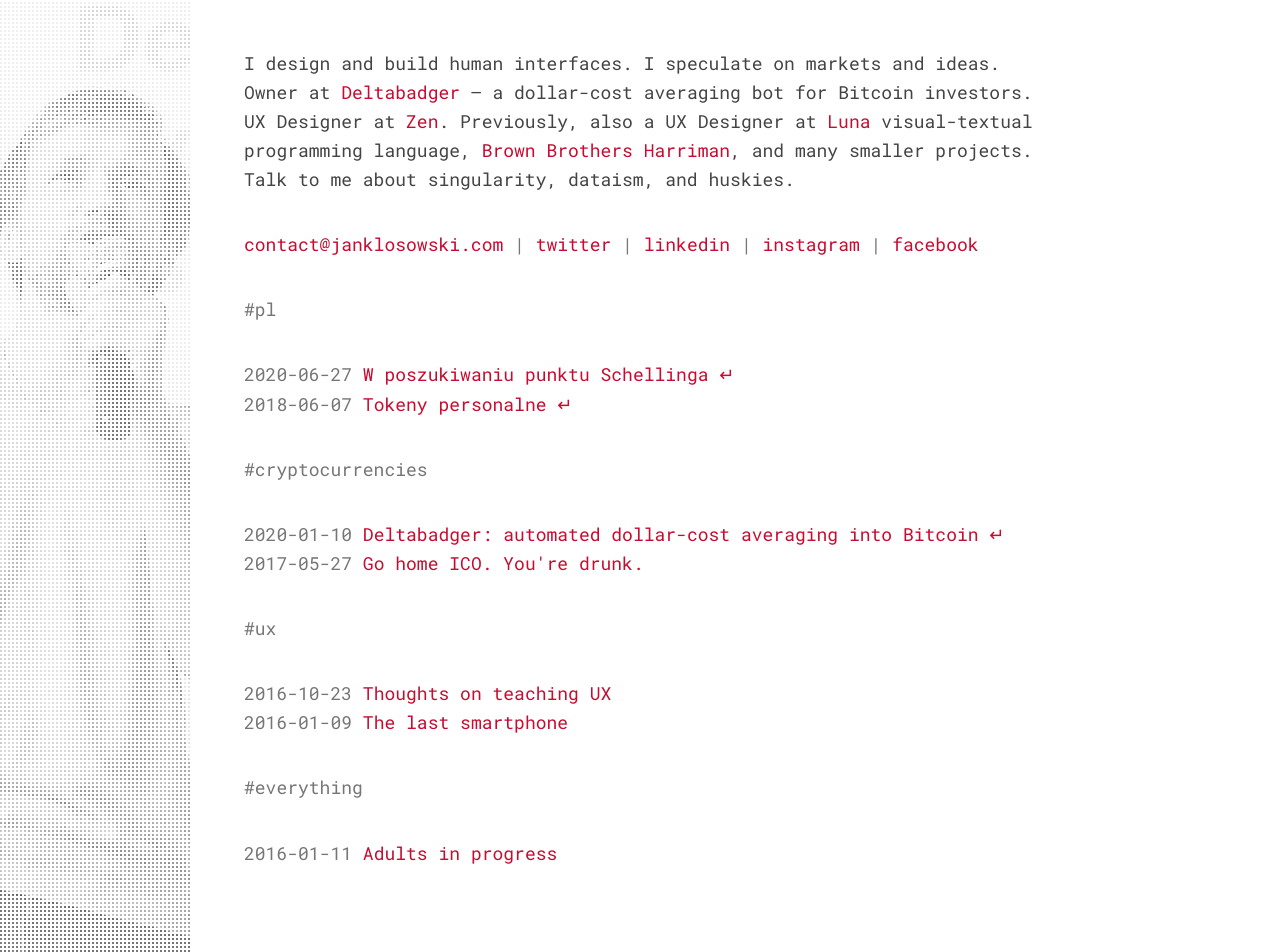
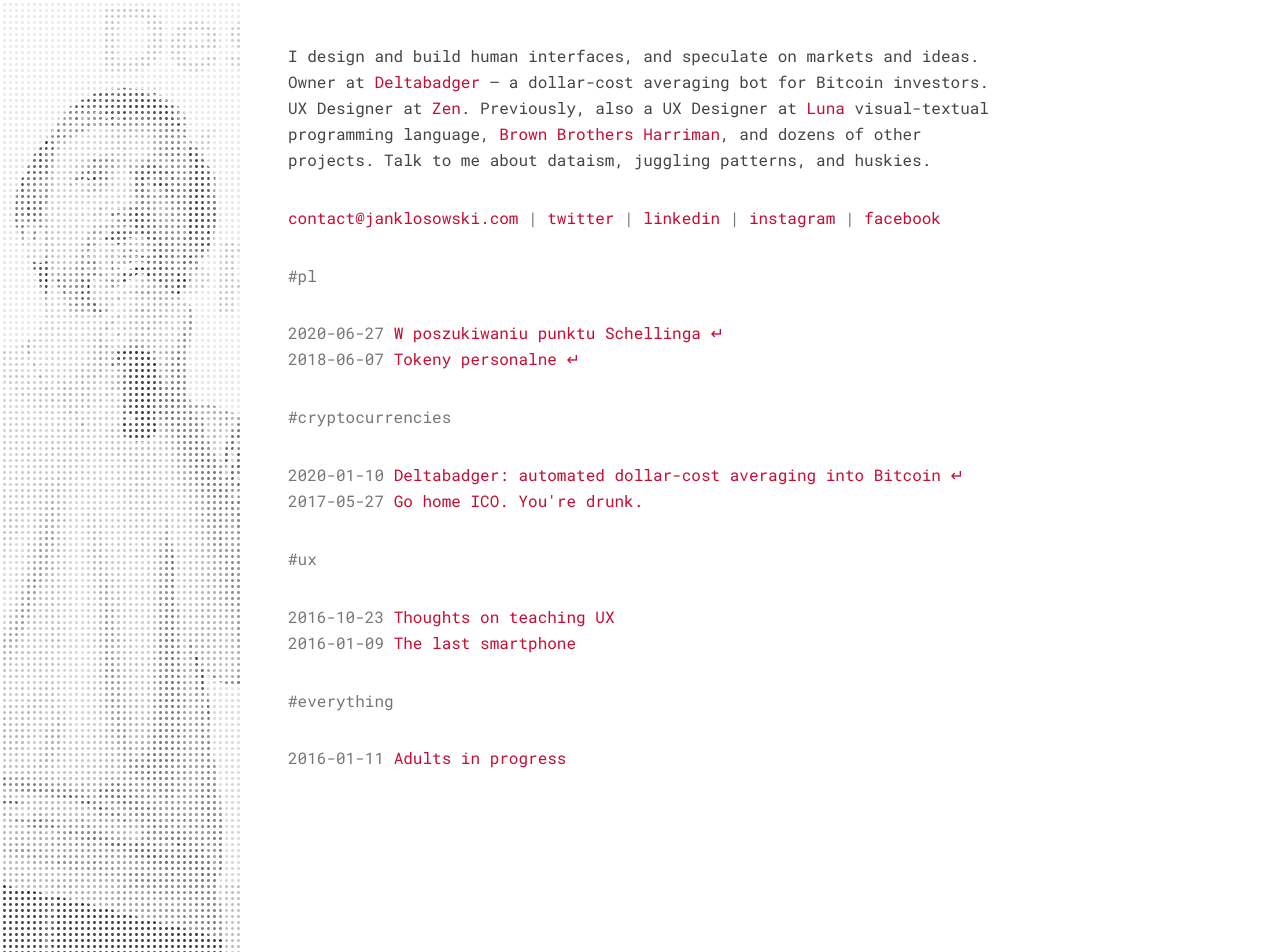
Before and after one commit to janklosowski/janklosowski-website, a Jekyll site: the page built from index.html, in a window 1280 px wide and 952 px high. Built offline with Jekyll 4.4.1, drawn with Linux system fonts in a browser that asks for light colours.

Commit message:
scale fix

```diff
--- a/_posts/2020-01-10-meet-deltabadger.markdown
+++ b/_posts/2020-01-10-meet-deltabadger.markdown
@@ -5,5 +5,5 @@
 category: 	  cryptocurrencies
 permalink:    /meet-deltabadger/
 redirect_url: https://medium.com/deltabadger/automated-dollar-cost-averaging-into-bitcoin-is-here-meet-deltabadger-ab8440c0e603
-excerpt:	    "Deltabadger is a friendly dollar-cost averaging bot that works with cryptocurrency exchanges. It automates the process in a set-and-forget manner. At the moment, it supports Kraken and Bitbay (with Polish users in mind). It’s easy to set up, sends notifications when something goes wrong. It also offers a simple chart and CSV export fo those who enjoy looking at how their investment performs over time, because who doesn’t?"
+excerpt:	    "Deltabadger is a friendly dollar-cost averaging bot that works with cryptocurrency exchanges. It automates the process in a set-and-forget manner. At the moment, it supports Kraken and Bitbay. It’s easy to set up, sends notifications when something goes wrong. It also offers a simple chart and CSV export fo those who enjoy looking at how their investment performs over time, because who doesn’t?"
 ---
--- a/_sass/_base.sass
+++ b/_sass/_base.sass
@@ -1,5 +1,5 @@
 $link:       #c60c30
-$unit:       18px
+$unit:       16px
 $lineheight: 1.5 * $unit
 $ratio:      1.61803398875
 
@@ -131,10 +131,19 @@
     background-image: url(../img/janklosowski01.jpg)
     background-position: top center
     background-size: cover
+    animation: show_image 500ms
+
+@keyframes show_image
+  0%
+    opacity: 0
+  50%
+    opacity: 0
+  100%
+    opacity: 100%
 
 .side--mask
     background-position: top right
 
 .side--mask--1
-    background-image: url(../img/mask.png)
-    background-size: 4px
+    background-image: url(../img/mask.svg)
+    background-size: 6px
--- a/index.html
+++ b/index.html
@@ -9,8 +9,8 @@
 <div class="page">
 
     <header class="header">
-      <h1 class="aboutme">I design and build human interfaces. I speculate on markets and ideas. Owner at <a href="https://deltabadger.com/" target="_blank">Deltabadger</a> – a dollar-cost averaging bot for Bitcoin investors. UX Designer at <a href="https://zen.com" target="_blank" rel="noopener">Zen</a>. Previously, also a UX Designer at <a href="http://luna-lang.org" target="_blank" rel="noopener">Luna</a> visual-textual programming
-          language, <a href="http://bbh.com" target="_blank" rel="noopener">Brown&nbsp;Brothers&nbsp;Harriman</a>, and many smaller projects. Talk to me about singularity, dataism, and huskies.</h1>
+      <h1 class="aboutme">I design and build human interfaces, and speculate on markets and ideas. Owner at <a href="https://deltabadger.com/" target="_blank">Deltabadger</a> – a dollar-cost averaging bot for Bitcoin investors. UX Designer at <a href="https://zen.com" target="_blank" rel="noopener">Zen</a>. Previously, also a UX Designer at <a href="http://luna-lang.org" target="_blank" rel="noopener">Luna</a> visual-textual programming
+          language, <a href="http://bbh.com" target="_blank" rel="noopener">Brown&nbsp;Brothers&nbsp;Harriman</a>, and dozens of other projects. Talk to me about dataism, juggling patterns, and huskies.</h1>
 
       <p class="sociallinks">
 			<span id="e142835588">[javascript protected email address]</span><script type="text/javascript">/*<![CDATA[*/eval("var a=\".jHoNKPCuTgbSpr4yAvdDRYsVkX9x_+L580-F7WEMqz@Qc1emGtwiBnhJalOZU6f32I\";var b=a.split(\"\").sort().join(\"\");var c=\"@hnZq@ZptqnwihOhfOwGH@hB\";var d=\"\";for(var e=0;e<c.length;e++)d+=b.charAt(a.indexOf(c.charAt(e)));document.getElementById(\"e142835588\").innerHTML=\"<a href=\\\"mailto:\"+d+\"\\\">\"+d+\"</a>\"")/*]]>*/</script>
```
